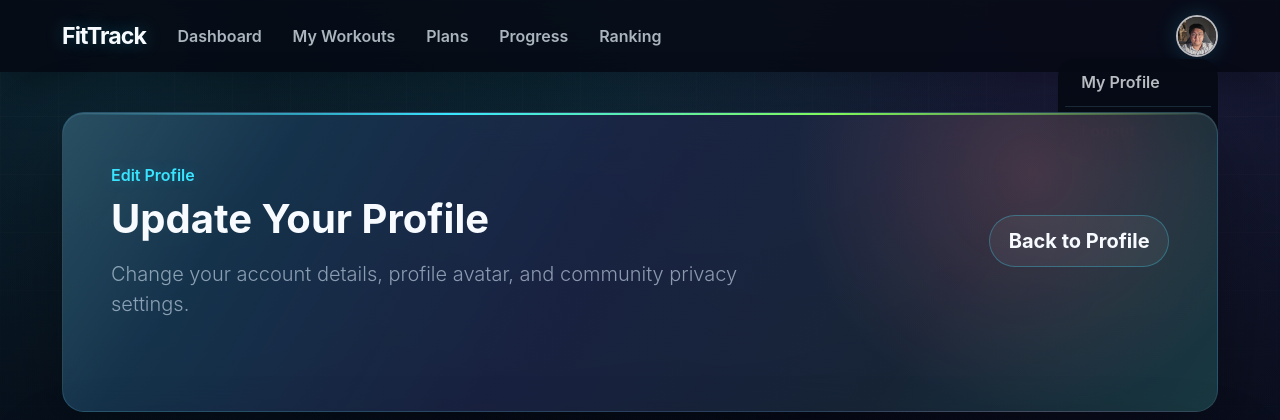
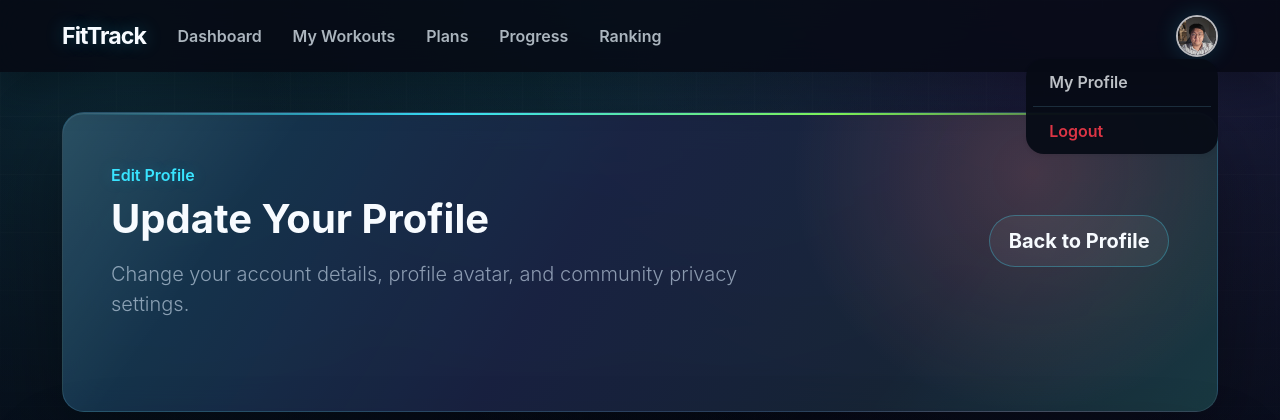
Before and after one commit to kiegiam/CITS3403-Test-Repo, a Flask app: page /profile/edit in a window 1280 px wide, after a click that opens the changed part. Shown: the top 420 px of the page. Run offline with Flask 3, Linux system fonts and the light colour scheme; a user stored in the database is signed in; some libraries are stand-ins or nearby versions.

Commit message:
Fix profile dropdown layering

```diff
--- a/static/css/styles.css
+++ b/static/css/styles.css
@@ -41,6 +41,8 @@ body {
 /* ---------- Navbar ---------- */
 
 .navbar {
+    position: relative;
+    z-index: 3000;
     background:
         linear-gradient(90deg, rgba(10, 37, 64, 0.96), rgba(45, 55, 144, 0.94)) !important;
     box-shadow: 0 10px 30px rgba(10, 37, 64, 0.18);
@@ -491,6 +493,7 @@ h6 {
 }
 
 .profile-dropdown-menu {
+    z-index: 3200;
     border-radius: 18px;
     padding: 0.45rem;
     box-shadow: var(--ft-shadow-md);
@@ -2264,8 +2267,15 @@ body.premium-app-page::after {
 }
 
 .premium-app-page .dropdown-menu {
+    z-index: 3200;
     background: rgba(7, 11, 22, 0.94);
     border: 1px solid rgba(57, 228, 255, 0.16);
+    box-shadow: 0 24px 54px rgba(0, 0, 0, 0.44), var(--ft-glow-aqua);
+}
+
+.premium-app-page .profile-dropdown-menu {
+    min-width: 12rem;
+    overflow: visible;
 }
 
 .premium-app-page .dropdown-item {
```
